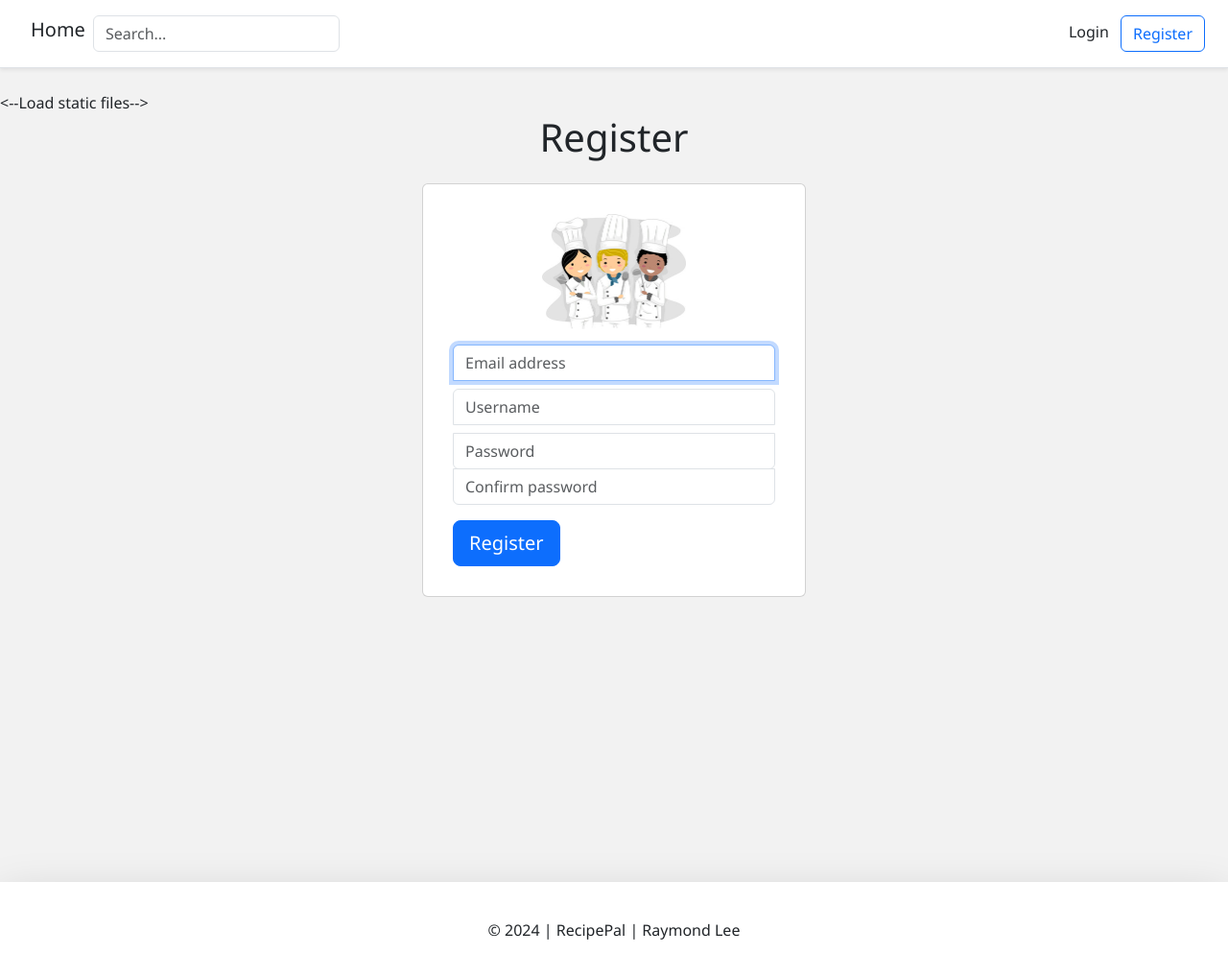
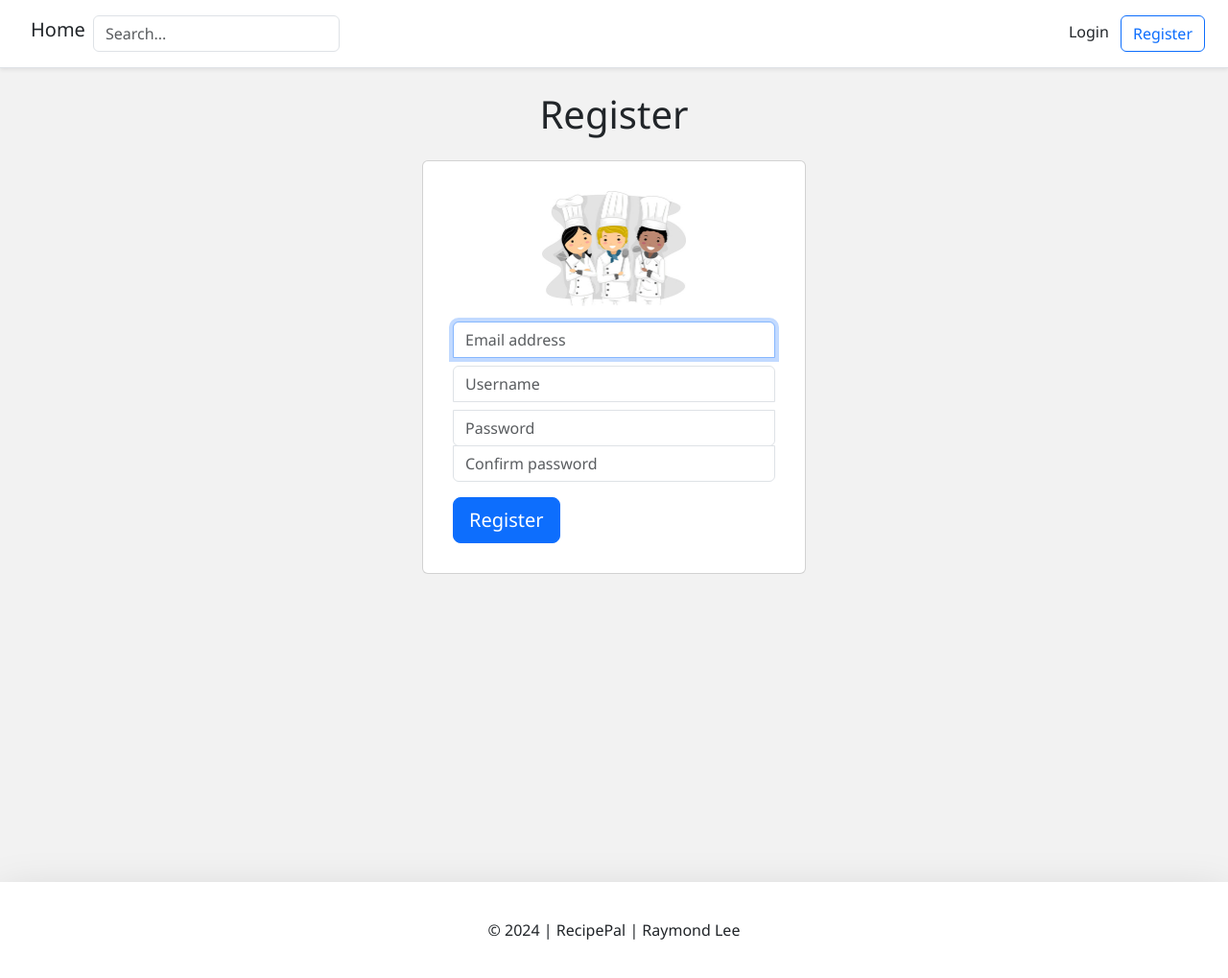
Before and after one commit to raymond-lee093/final_projectRaymondLee, a Django app: page /account/register_user in a window 1280 px wide. Shown: the whole page at 96% size. Run offline with Django 5.2, Linux system fonts and the light colour scheme; some libraries are stand-ins or nearby versions.

Commit message:
Comment added.

```diff
--- a/RecipePal/account/templates/authentication/register.html
+++ b/RecipePal/account/templates/authentication/register.html
@@ -1,7 +1,7 @@
 {% extends 'base.html' %}
 
 {% block content %}
-    <--Load static files-->
+    <!--Load static files-->
     {% load static %}
     <link href="{% static 'main/style.css' %}" rel="stylesheet">
 
```
